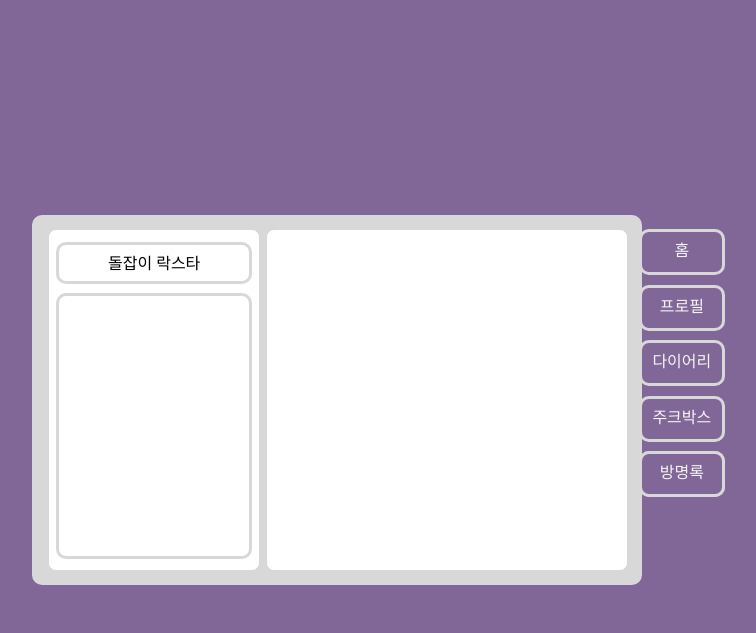
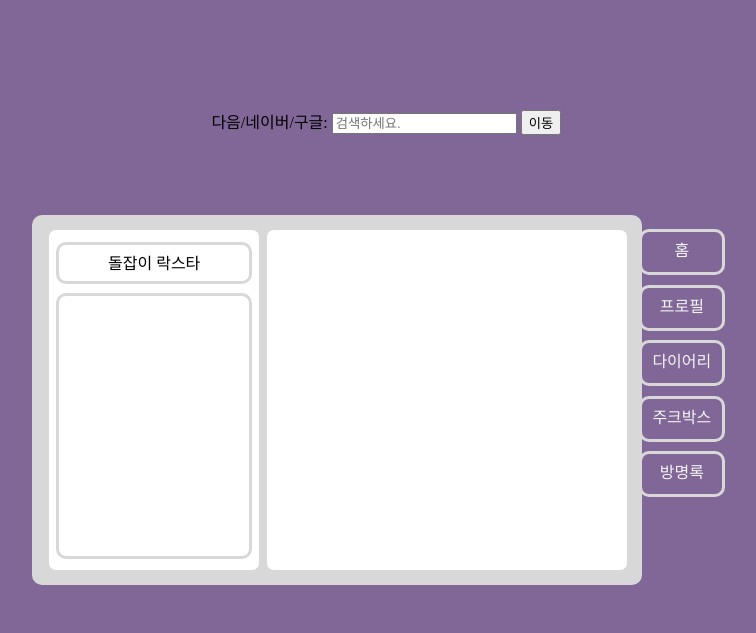
Before and after one commit to realdongchimi/CyworldCRUD, a plain HTML site: page cyworld.html in a window 1280 px wide. Shown: the whole page, without its empty margins (280-1036 px from the left). Drawn offline with Linux system fonts and the light colour scheme; a web font is replaced by a local one.

Commit message:
검색기능 추가

```diff
--- a/cyworld.css
+++ b/cyworld.css
@@ -11,6 +11,14 @@ body{
   height: 450px;
   background-color: #816797;
   font-family: 'GangwonEdu_OTFBoldA';
+}
+
+.searchBox {
+position: absolute;
+left: 38%;
+top: 13%;
+margin: auto;
+padding: 5px;
 }
 
 .mainbox  {
--- a/cyworld.html
+++ b/cyworld.html
@@ -8,21 +8,43 @@
   <link rel="stylesheet" href="./cyworld.css">
 </head>
 <body>
+  <form>
+    <div class="searchBox">
+      <label>다음/네이버/구글: <input type="text" id="searchword" placeholder="검색하세요." /></label>
+      <button onClick="search()">이동</button>
+    </div>
+  </form>
   <div class="mainbox">
     <div class="smallbox">
       <div class="partbox"></div>
-        <div class="message1">
-          <div class="rock">돌잡이 락스타</div>
-        </div>
-        <div class="message2"></div>
+      <div class="message1">
+        <div class="rock">돌잡이 락스타</div>
+      </div>
+      <div class="message2"></div>
       <div class="partbox2"></div>
       <div class="minibox1"><a href="cyworld.html">홈</a></div>
       <div class="minibox2"><a href="cyworldprofile.html">프로필</a></div>
       <div class="minibox3"><a href="cyworlddiary.html">다이어리</a></div>
       <div class="minibox4"><a href="cyworldJB.html">주크박스</a></div>
-      <div class="minibox5"><a href="#">사진첩</a></div>
-      <div class="minibox6"><a href="cyworldguest.html">방명록</a></div>
+      <div class="minibox5"><a href="cyworldguest.html">방명록</a></div>
     </div>
   </div>
+  <script>
+    function search() {
+      var word = document.getElementById("searchword").value;
+      var google = ["구글", "google", "Google", "GOOGLE"];
+      var naver = ["네이버", "naver", "Naver", "NAVER"];
+      var daum = ["다음", "Daum", "daum", "DAUM"];
+
+      if (google.includes(word)) {
+        window.location.href = "http://google.com";
+      } else if (naver.includes(word)) {
+        window.location.href = "http://naver.com";
+      } else if (daum.includes(word)) {
+        window.location.href = "http://daum.net";
+      }
+        alert("잠시만 기다려주세요..");
+    }
+  </script>
 </body>
 </html>
--- a/cyworldJB.css
+++ b/cyworldJB.css
@@ -12,6 +12,14 @@ body{
   height: 450px;
   background-color: #816797;
 }
+
+.searchBox {
+  position: absolute;
+  left: 38%;
+  top: 13%;
+  margin: auto;
+  padding: 5px;
+  }
 
 .mainbox  {
   width: 750px;
--- a/cyworlddiary.css
+++ b/cyworlddiary.css
@@ -12,6 +12,14 @@ body{
   height: 450px;
   background-color: #816797;
 }
+
+.searchBox {
+  position: absolute;
+  left: 38%;
+  top: 13%;
+  margin: auto;
+  padding: 5px;
+  }
 
 .mainbox  {
   width: 750px;
--- a/cyworldguest.css
+++ b/cyworldguest.css
@@ -12,6 +12,14 @@ body{
   height: 450px;
   background-color: #816797;
 }
+
+.searchBox {
+  position: absolute;
+  left: 38%;
+  top: 13%;
+  margin: auto;
+  padding: 5px;
+  }
 
 .mainbox  {
   width: 750px;
--- a/cyworldprofile.css
+++ b/cyworldprofile.css
@@ -12,6 +12,14 @@ body{
   height: 450px;
   background-color: #816797;
 }
+
+.searchBox {
+  position: absolute;
+  left: 38%;
+  top: 13%;
+  margin: auto;
+  padding: 5px;
+  }
 
 .mainbox  {
   width: 750px;
```
Also changed, not shown: cyworldJB.html (+6 -1 lines), cyworldJB.js (+16 -0 lines), cyworlddiary.html (+6 -0 lines), cyworlddiary.js (+16 -0 lines), cyworldguest.html (+6 -1 lines), cyworldguest.js (+16 -0 lines), cyworldprofile.html (+6 -1 lines).
